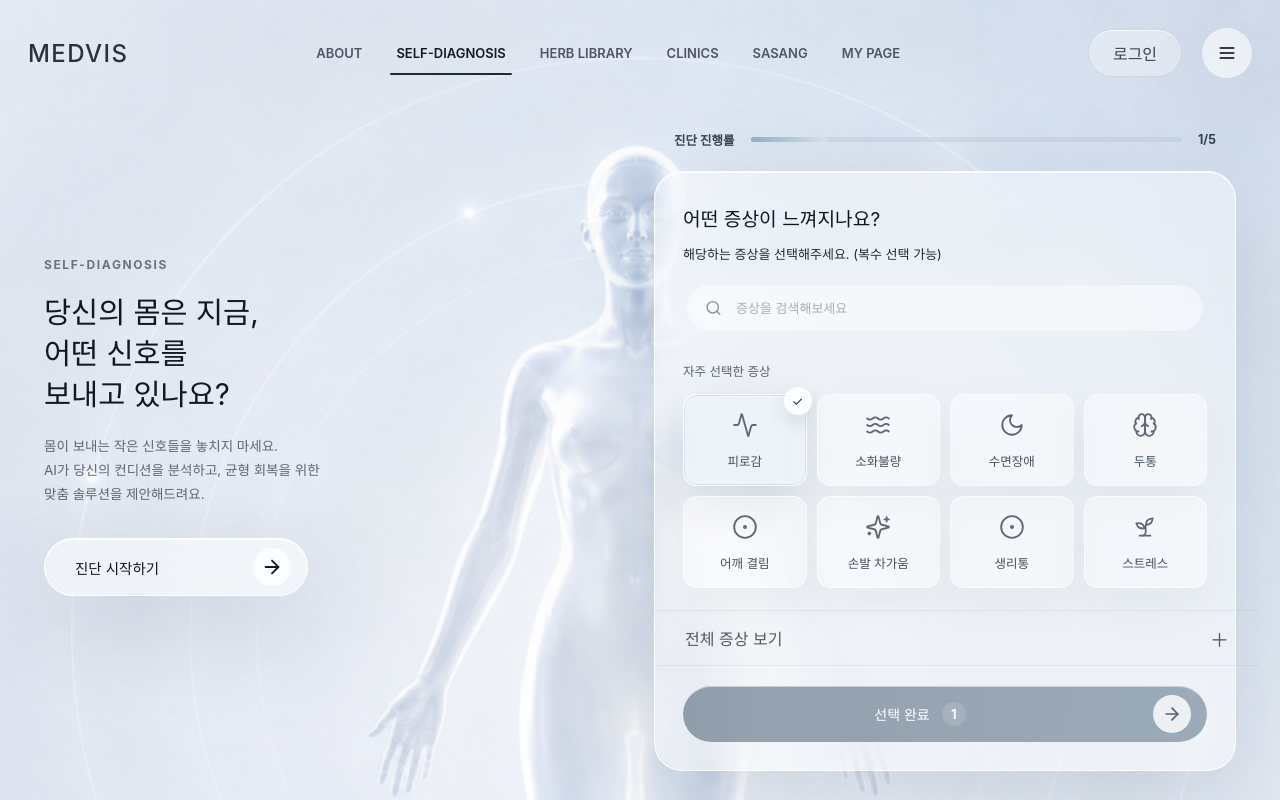
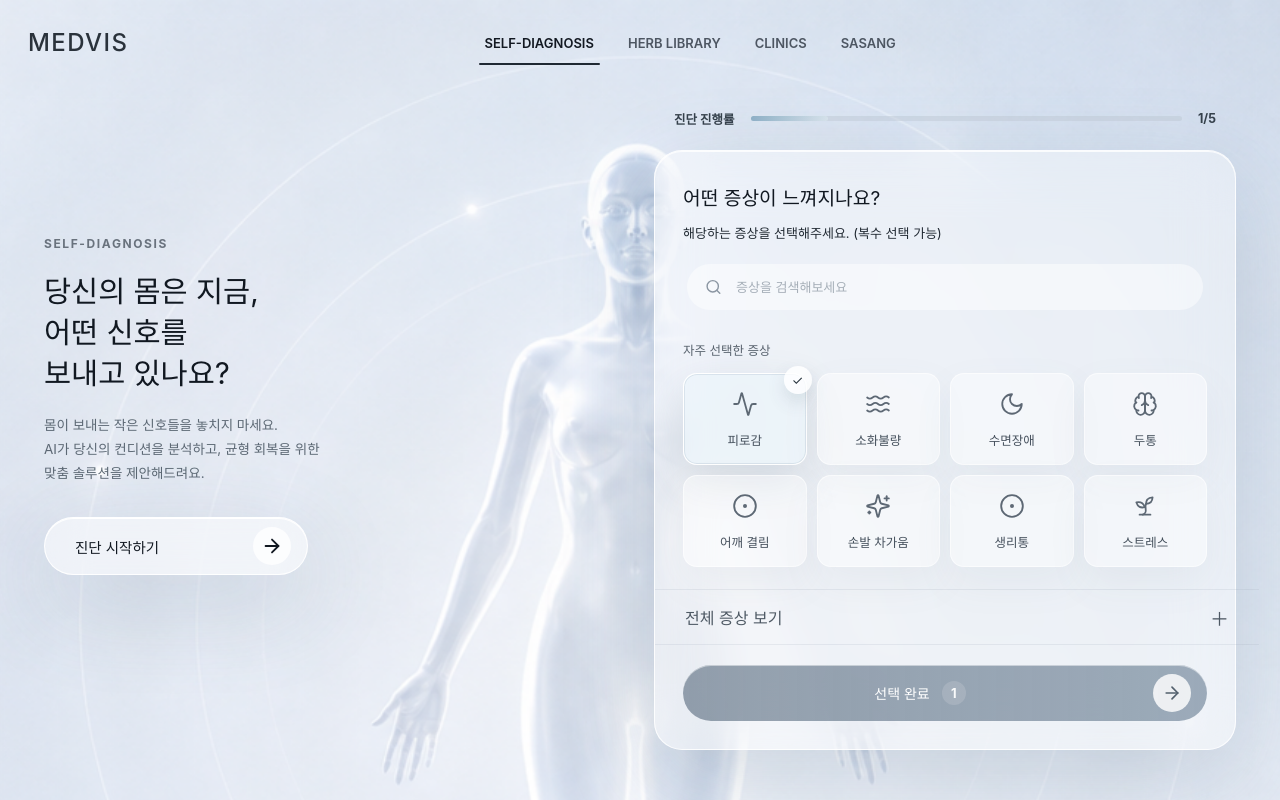
Before and after one commit to tmznwnel00/nakdae_haengnim, a React (Vite) app: page / in a window 1280 px wide. Shown: the top 800 px of the page. Built offline with nearby package versions, Linux system fonts and the light colour scheme; a web font is replaced by a local one.

Commit message:
chore: 미구현 UI 요소 제거 (ABOUT, MY PAGE, 로그인, 메뉴 버튼)

```diff
--- a/src/App.jsx
+++ b/src/App.jsx
@@ -10,7 +10,6 @@ import {
   Compass,
   Grid3x3,
   Leaf,
-  Menu,
   Moon,
   Search,
   Sparkles,
@@ -94,12 +93,10 @@ function App() {
 
 function Header({ view, setView }) {
   const items = [
-    ["about", "ABOUT"],
     ["diagnosis", "SELF-DIAGNOSIS"],
     ["library", "HERB LIBRARY"],
     ["clinics", "CLINICS"],
     ["sasang", "SASANG"],
-    ["mypage", "MY PAGE"],
   ];
 
   return (
@@ -112,10 +109,7 @@ function Header({ view, setView }) {
           </button>
         ))}
       </nav>
-      <div className="actions">
-        <button className="login" type="button">로그인</button>
-        <button className="icon-button" type="button" aria-label="메뉴 열기"><Menu size={20} /></button>
-      </div>
+      <div className="actions" />
     </header>
   );
 }
```
